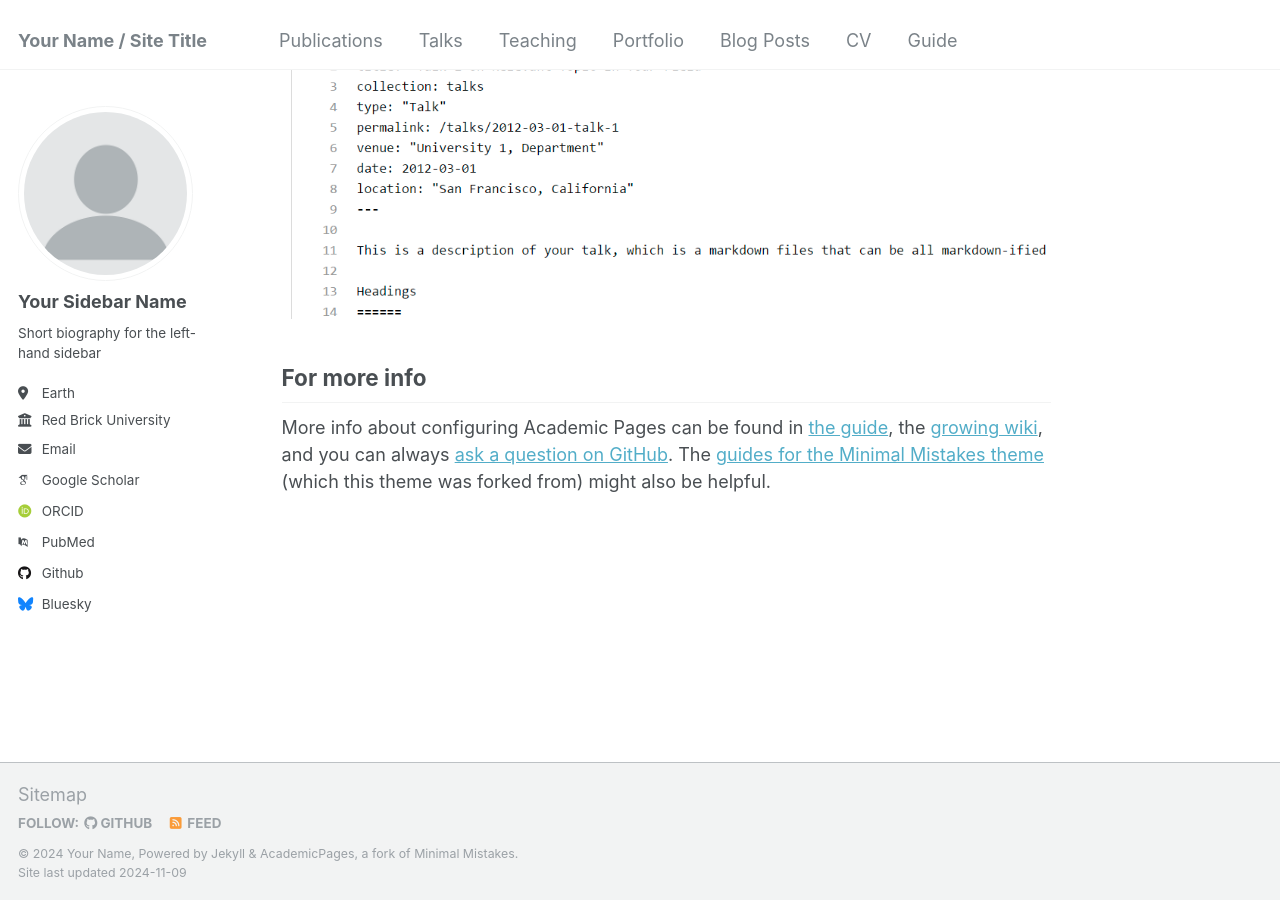
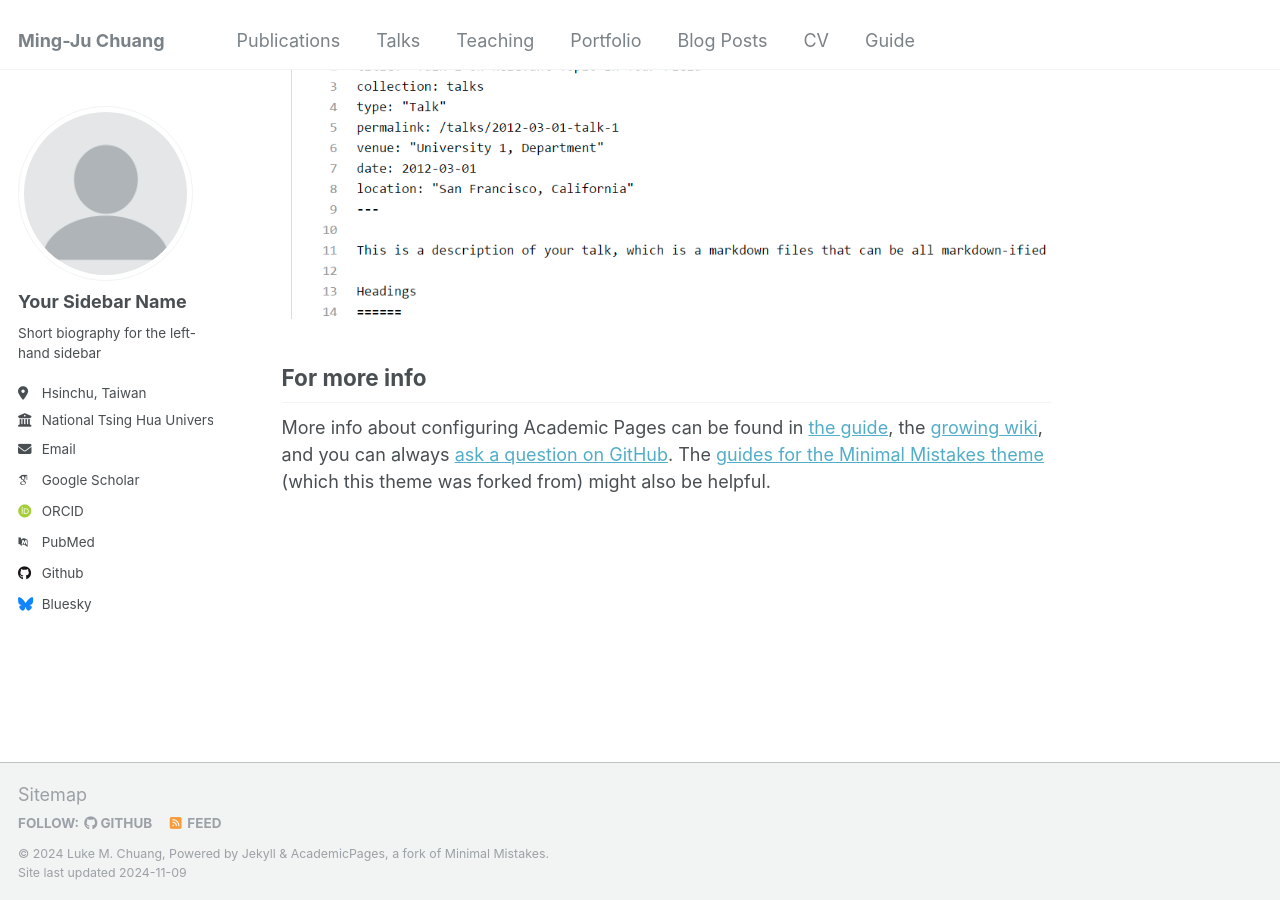
Before and after one commit to LukeChuang890212/LukeChuang890212.github.io, a Jekyll site: the page built from _pages/about.md, in a window 1280 px wide and 900 px high, scrolled down 2643 px. Built offline with Jekyll 4.4.1, drawn with Linux system fonts in a browser that asks for light colours; some web fonts are replaced.

Commit message:
first commit

```diff
--- a/_config.yml
+++ b/_config.yml
@@ -8,10 +8,10 @@
 
 # Basic Site Settings
 locale                   : "en-US"
-title                    : "Your Name / Site Title"
+title                    : "Ming-Ju Chuang"
 title_separator          : "-"
-name                     : &name "Your Name"
-description              : &description "personal description"
+name                     : &name "Luke M. Chuang"
+description              : &description "Statistics PhD student"
 url                      : https://academicpages.github.io # the base hostname & protocol for your site e.g. "https://mmistakes.github.io"
 baseurl                  : "" # the subpath of your site, e.g. "/blog"
 repository               : "academicpages/academicpages.github.io"
@@ -25,10 +25,10 @@ author:
   name             : "Your Sidebar Name"
   pronouns         : # example: "she/her"
   bio              : "Short biography for the left-hand sidebar"
-  location         : "Earth"
-  employer         : "Red Brick University"
+  location         : "Hsinchu, Taiwan"
+  employer         : "National Tsing Hua University"
   uri              : # URL
-  email            : "none@example.org"
+  email            : "zhuang890212@gmail.com"
 
   # Academic websites
   arxiv            : # URL - Update with the correct link to your profile
```
